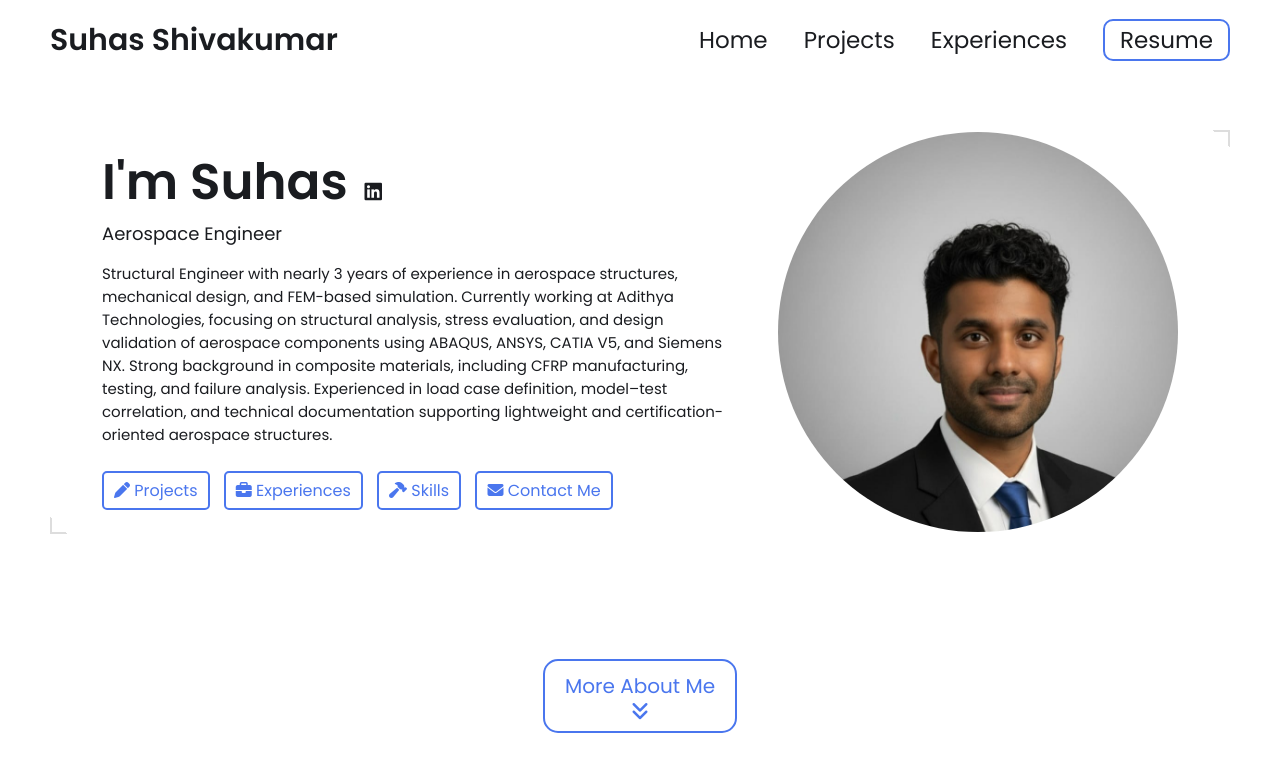
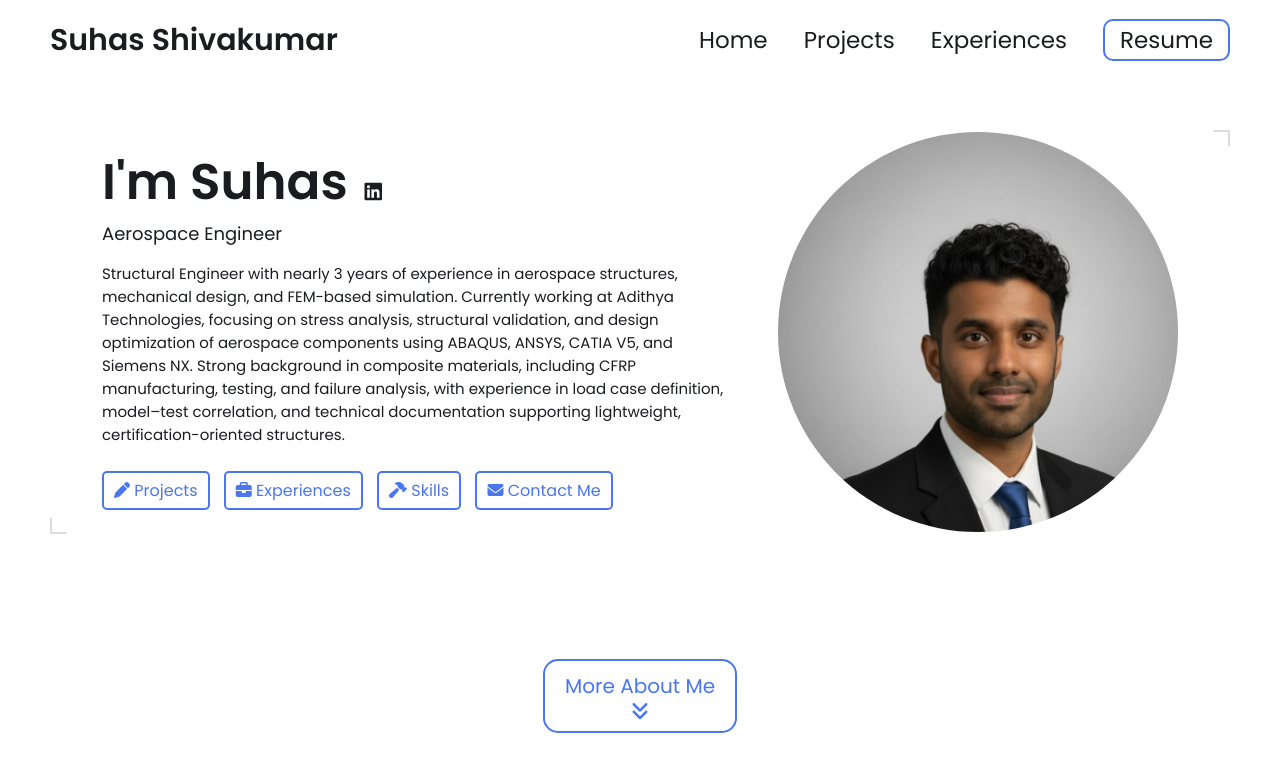
Before and after one commit to Shivakumar-Suhas/Shivakumar-Suhas.github.io, a Jekyll site: the page built from index.html, in a window 1280 px wide and 900 px high. Shown: the top 772 px of the window. Built offline with Jekyll 4.4.1, drawn with Linux system fonts in a browser that asks for light colours.

Commit message:
Update _config.yml

```diff
--- a/_config.yml
+++ b/_config.yml
@@ -15,7 +15,9 @@ title: Suhas M Shivakumar # This is what shows up in the tab of the browser
 name: Suhas Shivakumar
 headline: Aerospace Engineer
 description: >- # dont remove this line. this will ignore all new lines until the next section
- Structural Engineer with nearly 3 years of experience in aerospace structures, mechanical design, and FEM-based simulation. Currently working at Adithya Technologies, focusing on structural analysis, stress evaluation, and design validation of aerospace components using ABAQUS, ANSYS, CATIA V5, and Siemens NX. Strong background in composite materials, including CFRP manufacturing, testing, and failure analysis. Experienced in load case definition, model–test correlation, and technical documentation supporting lightweight and certification-oriented aerospace structures.
+  Structural Engineer with nearly 3 years of experience in aerospace structures, mechanical design, and FEM-based simulation. Currently working at Adithya Technologies, focusing on stress analysis, structural validation, and design optimization of aerospace components using ABAQUS, ANSYS, CATIA V5, and Siemens NX.
+
+  Strong background in composite materials, including CFRP manufacturing, testing, and failure analysis, with experience in load case definition, model–test correlation, and technical documentation supporting lightweight, certification-oriented structures.
 
 # Place your profile image in /assets/images/profile-image/folder and edit the file name
 profile_image: ./assets/images/profile-image/avatar1.jpeg
```
